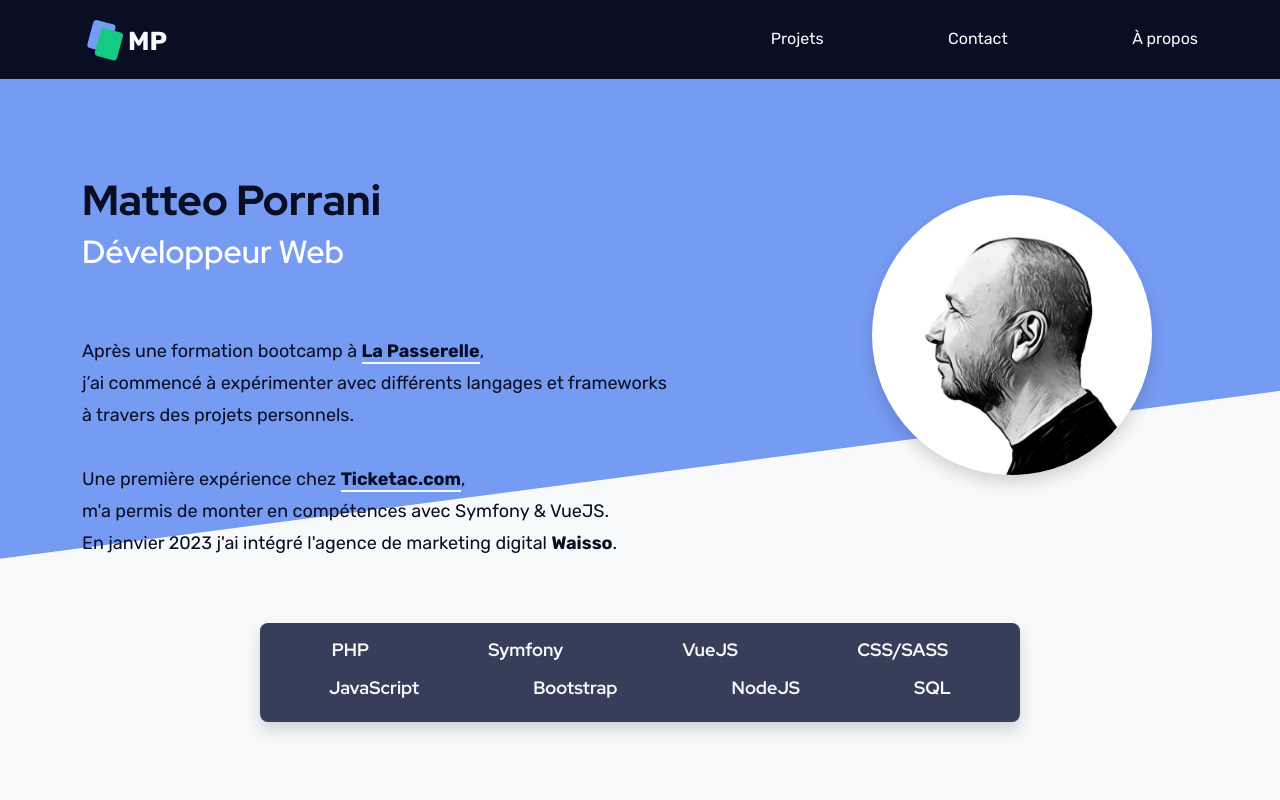
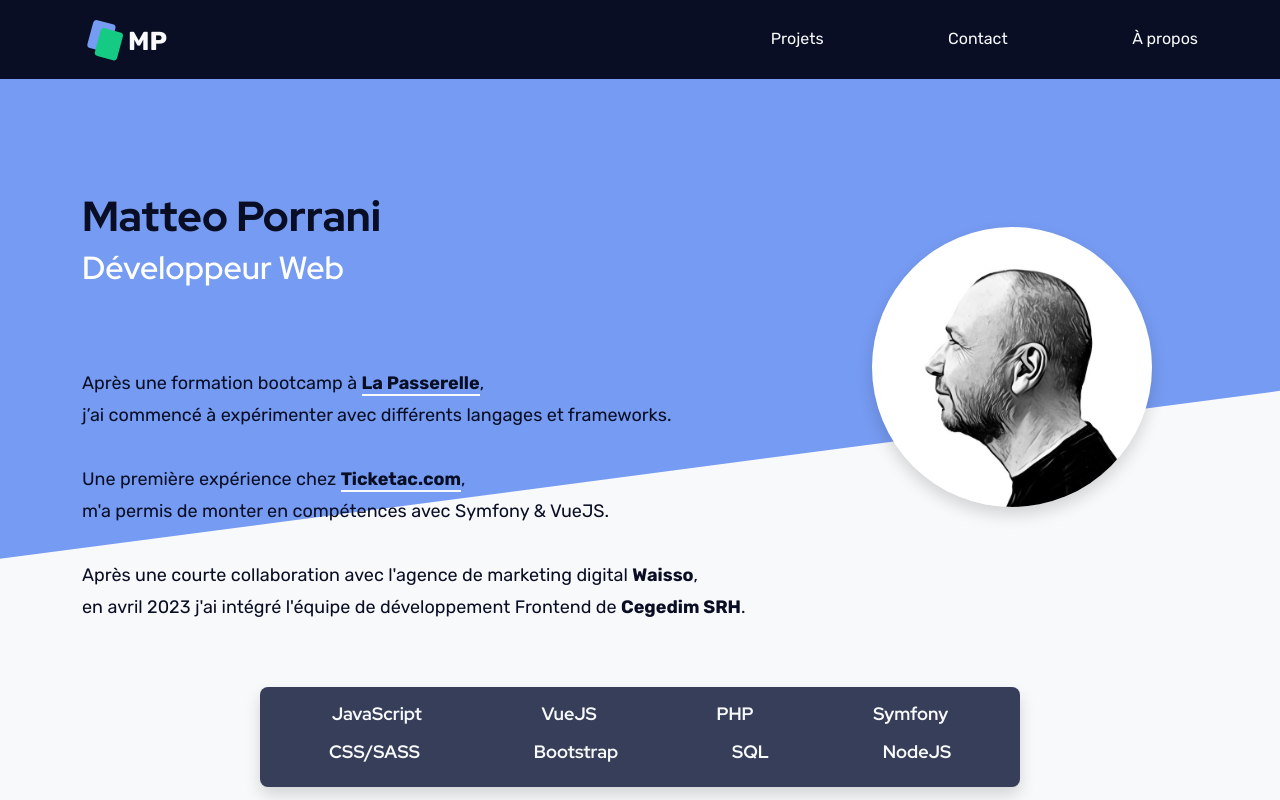
Before and after one commit to Matteo-Porrani/sample-portfolio, a Vue app: page /#/ in a window 1280 px wide. Shown: the top 800 px of the page. Built offline with nearby package versions, Linux system fonts and the light colour scheme; a web font is replaced by a local one.

Commit message:
Update june 2023 - add Cegedim SRH

```diff
--- a/src/components/HomeHeader.vue
+++ b/src/components/HomeHeader.vue
@@ -7,22 +7,41 @@
     </header>
 
     <div class="avatar">
-      <img class="shadow" src="../assets/images/avatar1_660x660.jpg" alt="matteo">
+      <img
+        class="shadow"
+        src="../assets/images/avatar1_660x660.jpg"
+        alt="matteo"
+      >
     </div>
 
     <div class="resume">
       <p class="res-fs-5 res-fs-md-6">
         Après une formation bootcamp à <b>La Passerelle</b>,
-        <br>j’ai commencé à expérimenter avec différents langages et frameworks<br> à travers des projets
-        personnels.
+        <br>j’ai commencé à expérimenter avec différents langages et frameworks.
         <br>
         <br>
         Une première expérience chez <b>Ticketac.com</b>,
         <br>m'a permis de monter en compétences avec Symfony & VueJS.
         <br>
-        En janvier 2023 j'ai intégré l'agence de marketing digital <b>Waisso</b>.
+        <br>
+        Après une courte collaboration avec l'agence de marketing digital <b>Waisso</b>,
+        <br>en avril 2023 j'ai intégré l'équipe de développement Frontend de <b>Cegedim SRH</b>.
       </p>
     </div>
+
+    <!--    <div class="resume">-->
+    <!--      <p class="res-fs-5 res-fs-md-6">-->
+    <!--        Après une formation bootcamp à <b>La Passerelle</b>,-->
+    <!--        <br>j’ai commencé à expérimenter avec différents langages et frameworks<br> à travers des projets-->
+    <!--        personnels.-->
+    <!--        <br>-->
+    <!--        <br>-->
+    <!--        Une première expérience chez <b>Ticketac.com</b>,-->
+    <!--        <br>m'a permis de monter en compétences avec Symfony & VueJS.-->
+    <!--        <br>-->
+    <!--        En janvier 2023 j'ai intégré l'agence de marketing digital <b>Waisso</b>.-->
+    <!--      </p>-->
+    <!--    </div>-->
 
   </div>
 </template>
@@ -35,7 +54,6 @@
 
 b {
   border-bottom: 2px solid $primary;
-
   @media (min-width: 1200px) {
     border-color: $light;
   }
@@ -56,7 +74,6 @@ b {
     grid-template-columns: 8fr 4fr;
     grid-template-rows: 1fr 1fr auto;
   }
-
 }
 
 header {
@@ -89,7 +106,6 @@ header {
 
     padding-top: 0;
   }
-
 }
 
 .avatar {
@@ -97,7 +113,6 @@ header {
   display: flex;
   justify-content: center;
   align-items: center;
-
 
   @media (min-width: 768px) {
     padding-block: 32px;
@@ -119,6 +134,5 @@ header {
       width: 80%; /* of its container... */
     }
   }
-
 }
 </style>
--- a/src/components/TheSkills.vue
+++ b/src/components/TheSkills.vue
@@ -5,7 +5,11 @@
       <div class="row my-5">
 
         <div class="skills-wrapper col-10 col-md-8 d-flex flex-wrap justify-content-center gap-2 bg-deep text-light rounded-3 shadow p-3 mx-auto">
-          <h5 v-for="(s, i) in skills" :key="i" class="flex-grow-1 res-fs-4 res-fs-md-6 text-center fw-bold mx-md-5">{{ s }}</h5>
+          <h5
+            v-for="(s, i) in skills"
+            :key="i"
+            class="flex-grow-1 res-fs-4 res-fs-md-6 text-center fw-bold mx-md-5"
+          >{{ s }}</h5>
         </div>
 
       </div>
@@ -15,18 +19,11 @@
 </template>
 
 <script setup>
-const skills = ['PHP', 'Symfony', 'VueJS', 'CSS/SASS', 'JavaScript', 'Bootstrap', 'NodeJS', 'SQL'];
+const skills = ['JavaScript', 'VueJS', 'PHP', 'Symfony', 'CSS/SASS',  'Bootstrap', 'SQL', 'NodeJS'];
 </script>
 
 <style lang="scss" scoped>
-
-h5 {
-  //outline: 1px solid orange;
-}
-
 .skills-wrapper {
   //margin-top: -2vh !important;
-  //outline: 1px solid red;
 }
-
 </style>
--- a/src/data/projects.js
+++ b/src/data/projects.js
@@ -1,13 +1,12 @@
 const projects = [
     {
         id: 1,
-
         title: 'MGP Battle',
         // icon: 'fas fa-flag-checkered',
         icon: 'fas fa-trophy',
         desc: "Application web de pronostics sportifs pour grand prix moto",
         preview: 'preview-battle-2.png',
-        href: 'https://mgpbattle.alwaysdata.net'
+        href: 'https://mgpbattle.com'
     },
     {
         id: 2,
--- a/src/data/resumes.js
+++ b/src/data/resumes.js
@@ -1,30 +1,6 @@
 const resumes = [
   {
     id: 1,
-    resume: `Pour mon premier projet en <strong>NodeJS</strong> j'ai voulu tester le
-                  fonctionnement d'une <strong>boutique en ligne</strong> avec ses besoins spécifiques, comme
-                  l'utilisation des <strong>filtres produit</strong> ou la manipulation des <strong>cookies</strong>
-                  pour la navigation interne et la gestion du panier.
-                  <br>
-                  <br>
-                  Le site est structuré sur <strong>5 pages</strong> : l'accueil, une page par genre avec les promotions
-                  en cours, une page de recherche par catégorie de vêtements, une page produit, et la page panier.
-                  <br>
-                  Le travail sur le <strong>responsive design</strong> a parfois été complèxe, notamment sur des
-                  sections du site qui présentent beaucoup d'informations à l'utilisateur et nécessitent une mise en page très différente entre
-                  mobile et desktop.
-                  <br>
-                  <br>
-                  Le back-end est construit en <strong>Node JS</strong>, avec <strong>Express</strong>, et
-                  <strong>EJS</strong> comme moteur de template, et une base de données <strong>MySQL</strong>. Côté
-                  front j'ai choisi l'option <strong>CSS "from scratch"</strong>.
-                  <br>
-                  <br>
-                  Toutes les photos proviennent du site <strong>unsplash.com</strong> et pour l'hébergement
-                  j'ai utilisé la plateforme <strong>Heroku</strong> avec le module additionnel <strong>ClearDB</strong> pour les données.`,
-  },
-  {
-    id: 2,
     resume: `Étant passionné de compétitions moto, j'ai imaginé cette <strong>application web</strong> qui
                   permet de disputer un championnat de pronostics entre amis.
                   <br>
@@ -50,6 +26,30 @@ const resumes = [
                   Le site est pour l'instant <strong>"mobile only"</strong>, étant conçu en priorité pour smartphone.
                   <br>
                   Il existe depuis juillet 2021, hébergé avec <strong>Alwaysdata</strong>, et compte une quinzaine d'utilisateurs réguliers.`,
+  },
+  {
+    id: 2,
+    resume: `Pour mon premier projet en <strong>NodeJS</strong> j'ai voulu tester le
+                  fonctionnement d'une <strong>boutique en ligne</strong> avec ses besoins spécifiques, comme
+                  l'utilisation des <strong>filtres produit</strong> ou la manipulation des <strong>cookies</strong>
+                  pour la navigation interne et la gestion du panier.
+                  <br>
+                  <br>
+                  Le site est structuré sur <strong>5 pages</strong> : l'accueil, une page par genre avec les promotions
+                  en cours, une page de recherche par catégorie de vêtements, une page produit, et la page panier.
+                  <br>
+                  Le travail sur le <strong>responsive design</strong> a parfois été complèxe, notamment sur des
+                  sections du site qui présentent beaucoup d'informations à l'utilisateur et nécessitent une mise en page très différente entre
+                  mobile et desktop.
+                  <br>
+                  <br>
+                  Le back-end est construit en <strong>Node JS</strong>, avec <strong>Express</strong>, et
+                  <strong>EJS</strong> comme moteur de template, et une base de données <strong>MySQL</strong>. Côté
+                  front j'ai choisi l'option <strong>CSS "from scratch"</strong>.
+                  <br>
+                  <br>
+                  Toutes les photos proviennent du site <strong>unsplash.com</strong> et pour l'hébergement
+                  j'ai utilisé la plateforme <strong>Heroku</strong> avec le module additionnel <strong>ClearDB</strong> pour les données.`,
   },
   {
     id: 3,
--- a/src/views/PageAbout.vue
+++ b/src/views/PageAbout.vue
@@ -12,20 +12,19 @@
 
     <!-- ### CONTENT ### -->
     <SectionContent>
-
       <section>
         <div class="container">
-
           <MasterCard>
 
             <div class="row">
-              <div class="col lh-lg text-center text-md-start">
+              <div class="col lh-lg">
 
                 <div class="row mt-3 mb-5">
                   <div class="col d-flex justify-content-center">
 
                     <div class="icon-wrapper position-relative mx-auto rounded rounded-pill overflow-hidden">
-                      <img class="position-absolute top-50 start-50 translate-middle" src="../assets/elements/sketch1.svg" alt="">
+                      <img class="position-absolute top-50 start-50 translate-middle"
+                           src="../assets/elements/sketch1.svg" alt="">
                       <i class="fas fa-laptop-code res-fs-18 res-fs-md-24 position-absolute top-50 start-50 text-white"></i>
                       <i class="fas fa-laptop-code res-fs-18 res-fs-md-24 position-absolute top-50 start-50 text-dark translate-middle"></i>
                     </div>
@@ -33,50 +32,54 @@
                   </div>
                 </div>
 
-                <p class="res-fs-5 res-fs-md-7">
+                <p class="res-fs-5 res-fs-md-6">
                 <span>
-                  Attiré depuis toujours par l’univers numérique, j'ai commencer à coder en autodidacte avec le langage VBA.
+                  Attiré depuis toujours par l’univers numérique, je me suis initié au code en autodidacte avec le langage VBA.
                 </span>
                   <br>
                   <br>
                   <span>
-                  En décembre 2020 j’ai décidé de me reconvertir en intégrant le bootcamp <b>Développeur Web & Web Mobile</b> de l'école <b>La Passerelle</b> (Paris 19e), une formation de 5 mois avec au programme : JavaScript, PHP, NodeJS, React, Symfony et SQL.
+                  En décembre 2020 j’ai décidé de me reconvertir en intégrant le bootcamp <b>Développeur Web & Web Mobile</b> de l'école <b>La Passerelle</b> (Paris 19e), une formation de 6 mois avec au programme : HTML/CSS, JavaScript, PHP, SQL, Symfony, NodeJS et React.
                 </span>
                   <br>
                   <br>
                   <span>
-                  Par la suite, j’ai continué à approfondir les différents langages et frameworks par la pratique, à travers des projets personnels et des ressources complémentaires (Vue School, Udemy, Frontend Mentor, freeCodeCamp.org).
+                  Par la suite, j’ai continué à approfondir les différents langages et frameworks à travers des projets personnels et des ressources complémentaires (Vue School, Udemy, Frontend Mentor, freeCodeCamp.org).
                 </span>
                   <br>
                   <br>
                   <span>
-                  En mai 2022 j'ai intégré l'équipe de <b>Ticketac.com</b>, d'abord en stage puis en CDD, en tant que développeur fullstack <b>Symfony / VueJS</b>.
+                  En mai 2022 j'ai intégré l'équipe de <b>Ticketac.com</b>, d'abord en stage puis en CDD, en tant que développeur fullstack Symfony/VueJS.
                 </span>
                   <br>
                   <br>
                   <span>
-                    Actuellement je suis en poste dans l'agence de marketing digital <b>Waisso</b>.
+                  Entre janvier et mars 2023 j'ai collaboré avec l'agence de marketing digital <b>Waisso</b>.
+                </span>
+                  <br>
+                  <br>
+                  <span>
+                    Actuellement je suis en poste dans l'équipe de développement Frontend VueJS de <b>Cegedim SRH</b>.
                   </span>
                 </p>
 
               </div>
             </div>
 
-            <a href="/cv-porrani-23.pdf"
-               class="btn btn-accent text-light d-block w-fit-content mx-auto res-fs-6 res-fs-md-7 mt-5"
-               title="télécharger mon CV"
-               target="_blank"
-               download
-               rel="noopener noreferrer"
+            <a
+              href="/cv-porrani-23.pdf"
+              class="btn btn-accent text-light d-block w-fit-content mx-auto res-fs-6 res-fs-md-7 mt-5"
+              title="télécharger mon CV"
+              target="_blank"
+              download
+              rel="noopener noreferrer"
             >
               Télécharger mon CV
             </a>
 
           </MasterCard>
-
         </div>
       </section>
-
     </SectionContent>
 
   </div>
```
Also changed, not shown: src/components/layout/TheHeader.vue (+11 -8 lines).
